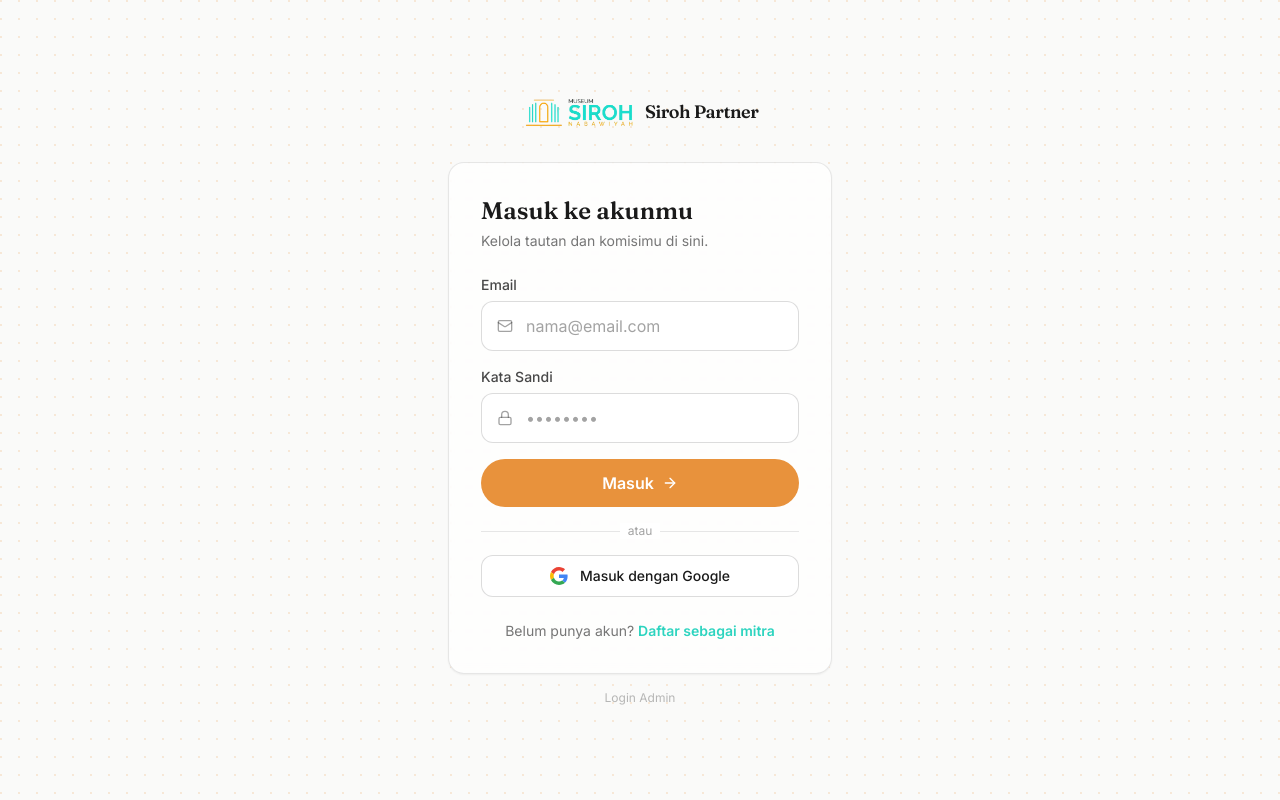
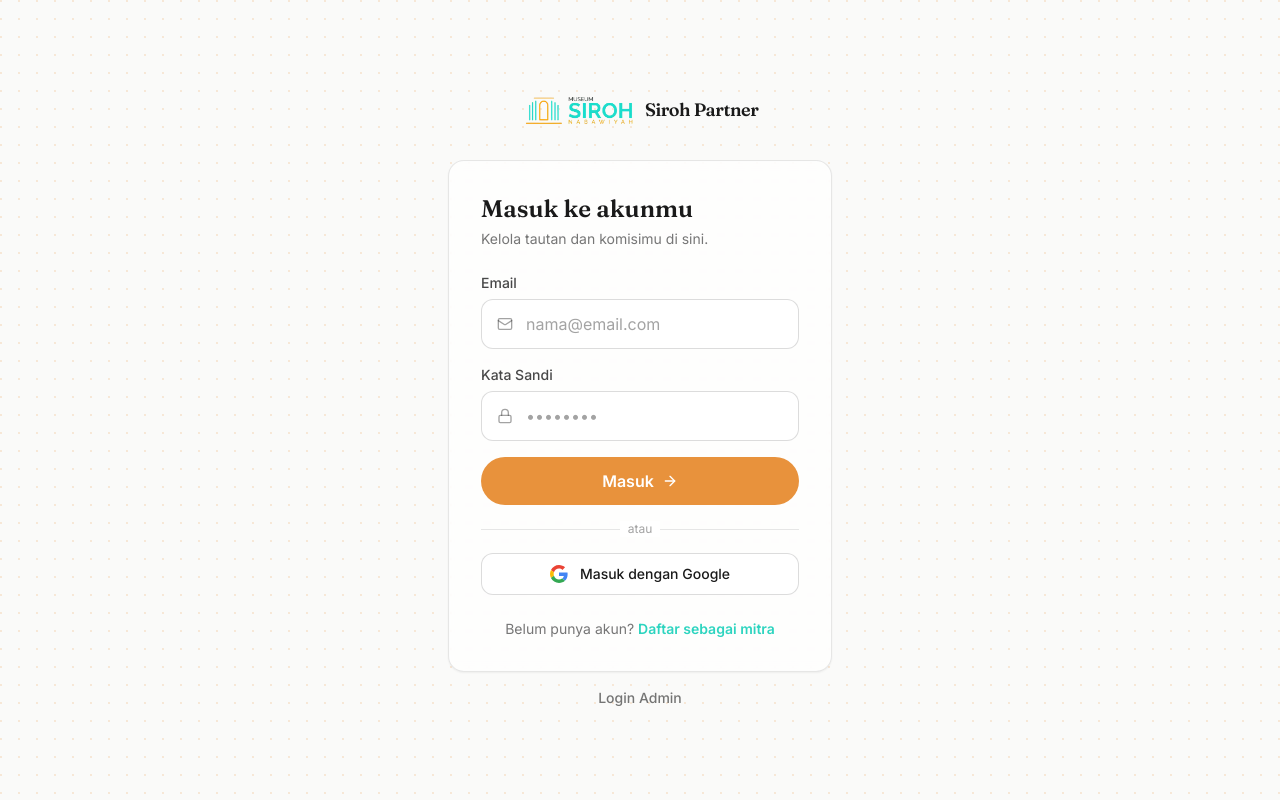
Before and after one commit to wafiir051-ai/museumsiroh, a React (Vite) app: page /login in a window 1280 px wide. Built offline with nearby package versions, Linux system fonts and the light colour scheme; no server answers.

Commit message:
Perjelas tampilan link Login Admin di halaman Login

```diff
--- a/src/pages/LoginPage.jsx
+++ b/src/pages/LoginPage.jsx
@@ -125,7 +125,7 @@ export default function LoginPage() {
             </Link>
           </p>
         </div>
-        <Link to="/admin/login" className="mt-4 block text-center text-xs text-siroh-ink/30 hover:text-siroh-ink/50 dark:text-white/30 dark:hover:text-white/50">
+        <Link to="/admin/login" className="mt-4 block text-center text-sm font-medium text-siroh-ink/60 hover:text-siroh-teal dark:text-white/60 dark:hover:text-siroh-teal">
           Login Admin
         </Link>
       </div>
```
